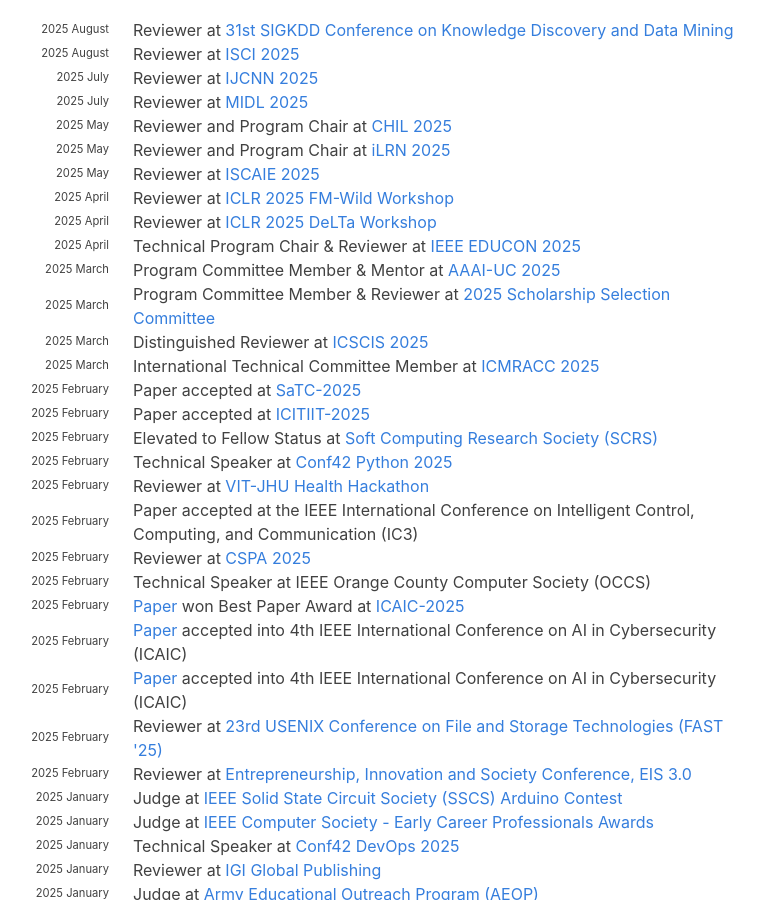
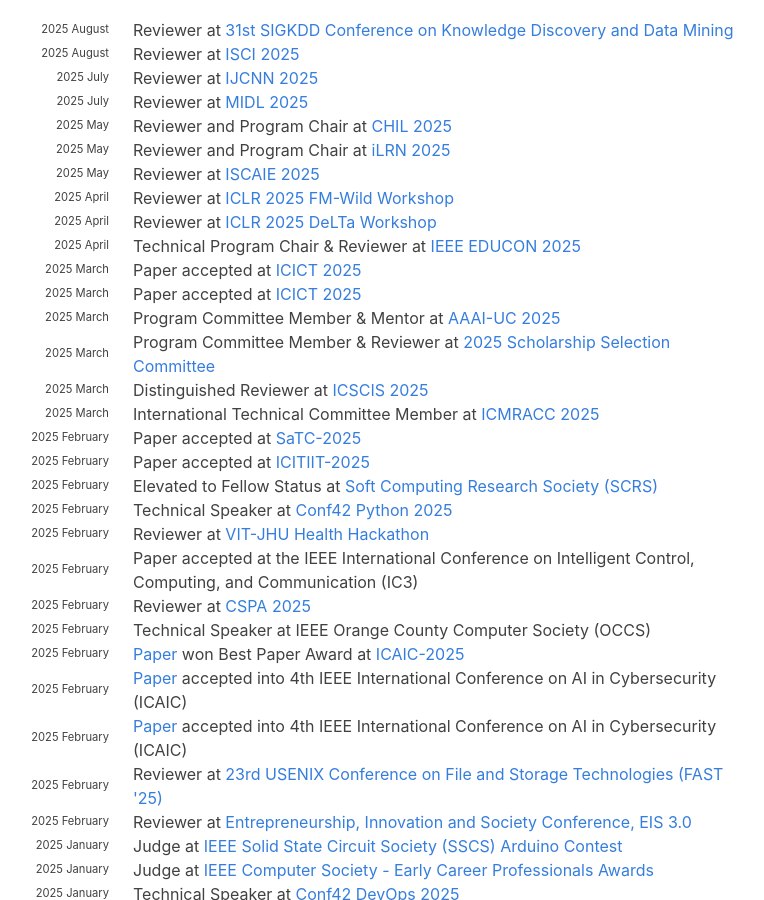
Before and after one commit to hariharanragothaman/hariharanragothaman.github.io, a Jekyll site: the page built from index.md, in a window 1280 px wide and 900 px high, scrolled down 882 px. Shown: the whole window, without its empty margins (199-963 px from the left). Built offline with Jekyll 4.4.1, drawn with Linux system fonts in a browser that asks for light colours; nearby versions of some CDN libraries; some web fonts are replaced.

Commit message:
Polishes and Updates

```diff
--- a/_data/news.yaml
+++ b/_data/news.yaml
@@ -50,6 +50,13 @@
   description: Technical Program Chair & Reviewer at <a href="https://2025.ieee-educon.org/">IEEE EDUCON 2025</a>
 
 #-------------------------------------------- March  ------------------------------------------------------------------------------------------------------------------------------------------------------
+- year: 2025
+  year-extra: March
+  description: Paper accepted at <a href="https://icict.org/">ICICT 2025</a>
+
+- year: 2025
+  year-extra: March
+  description: Paper accepted at <a href="https://icict.org/">ICICT 2025</a>
 
 - year: 2025
   year-extra: March
```
